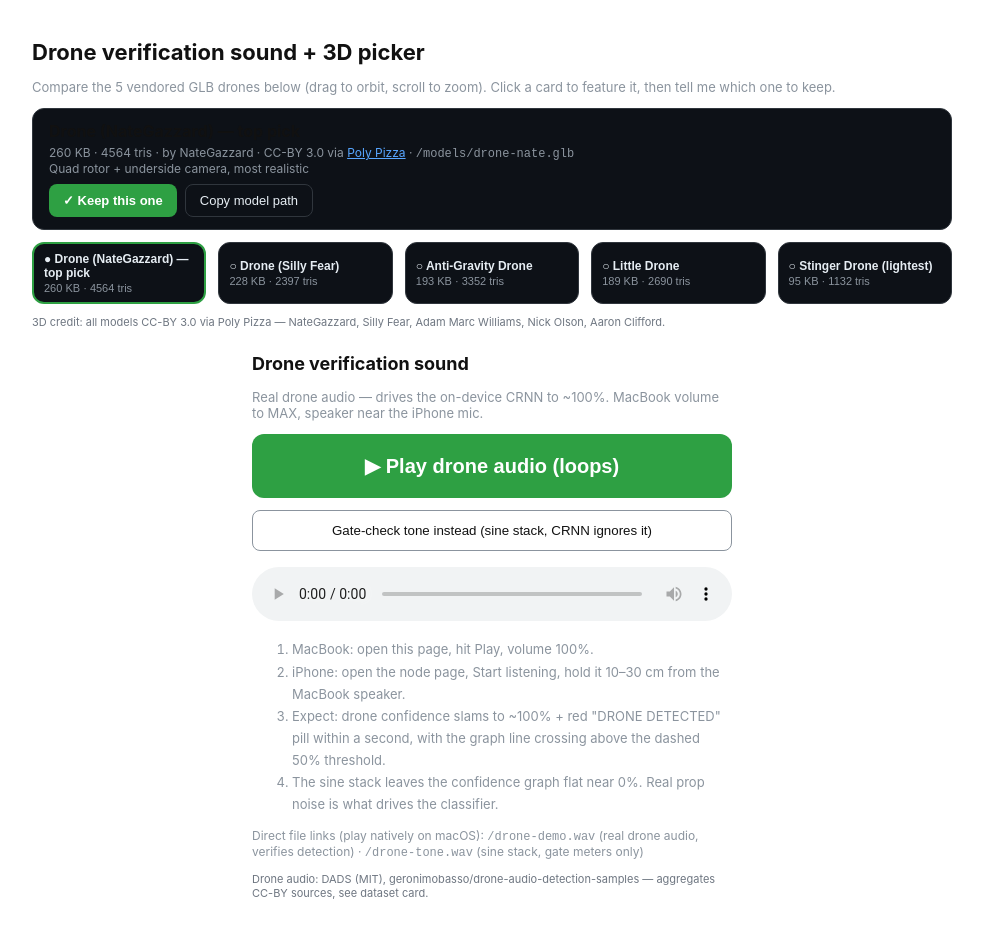
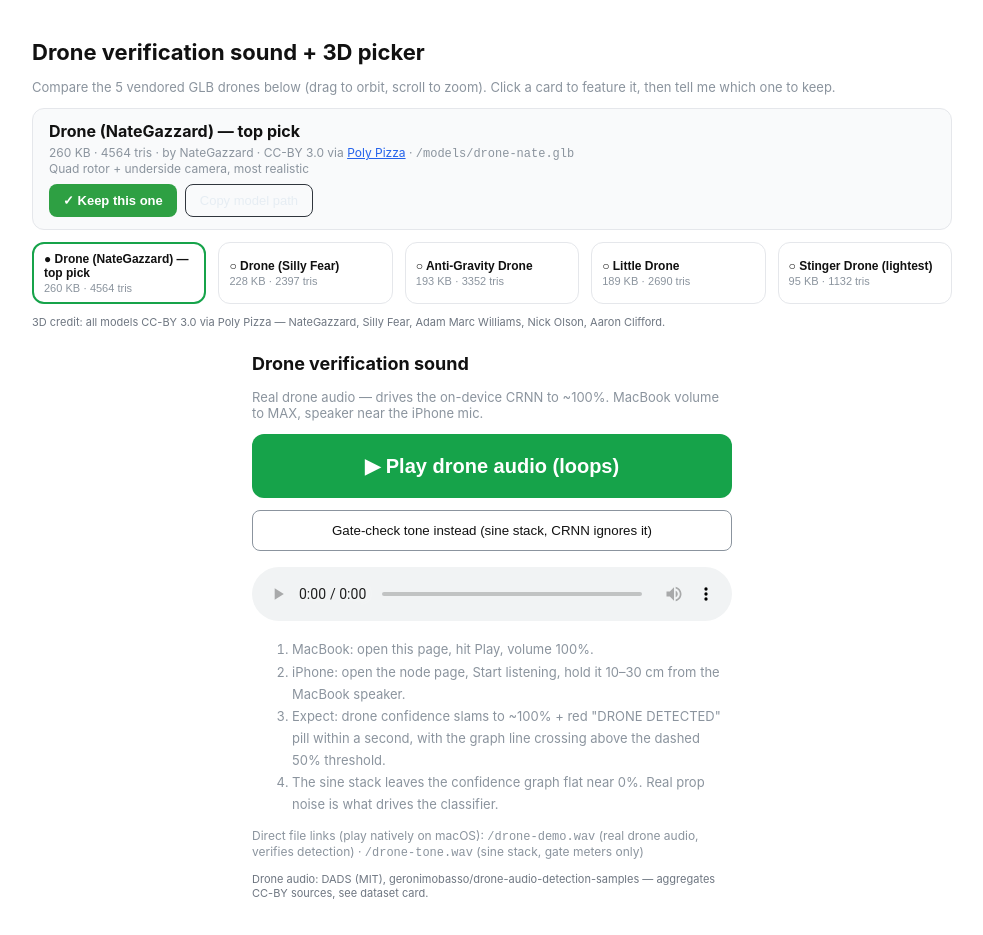
Before and after one commit to hongnoul/dnhacks-node, a Next.js app in the folder ml-demo/: page /tone in a window 1280 px wide. Shown: the whole page, without its empty margins (148-1131 px from the left). Built offline with nearby package versions, Linux system fonts and the light colour scheme.

Commit message:
Tone page: light theme to match white node page

```diff
--- a/ml-demo/app/tone/page.tsx
+++ b/ml-demo/app/tone/page.tsx
@@ -188,10 +188,10 @@ export default function TonePage() {
       {/* Featured viewer */}
       <div
         style={{
-          border: "1px solid #30363d",
+          border: "1px solid #e5e7eb",
           borderRadius: 12,
           overflow: "hidden",
-          background: "#0d1117",
+          background: "#f9fafb",
         }}
       >
         <MV
@@ -201,7 +201,7 @@ export default function TonePage() {
           auto-rotate
           shadow-intensity="1"
           interaction-prompt="auto"
-          style={{ width: "100%", height: 380, background: "#11161d" }}
+          style={{ width: "100%", height: 380, background: "#f3f4f6" }}
         />
         <div style={{ padding: "12px 16px" }}>
           <div style={{ fontWeight: 700 }}>{selected.name}</div>
@@ -212,7 +212,7 @@ export default function TonePage() {
               href={selected.page}
               target="_blank"
               rel="noreferrer"
-              style={{ color: "#58a6ff" }}
+              style={{ color: "#2563eb" }}
             >
               Poly Pizza
             </a>{" "}
@@ -288,9 +288,9 @@ export default function TonePage() {
                 borderRadius: 12,
                 overflow: "hidden",
                 cursor: "pointer",
-                background: "#0d1117",
-                color: "#e6edf3",
-                border: active ? "2px solid #2ea043" : "1px solid #30363d",
+                background: "#fff",
+                color: "#111",
+                border: active ? "2px solid #16a34a" : "1px solid #e5e7eb",
                 padding: 0,
               }}
             >
@@ -303,7 +303,7 @@ export default function TonePage() {
                 style={{
                   width: "100%",
                   height: 140,
-                  background: "#11161d",
+                  background: "#f3f4f6",
                   pointerEvents: "none",
                 }}
               />
@@ -343,7 +343,7 @@ export default function TonePage() {
                 fontSize: 20,
                 borderRadius: 12,
                 border: "none",
-                background: "#2ea043",
+                background: "#16a34a",
                 color: "white",
                 fontWeight: 700,
               }}
@@ -374,7 +374,7 @@ export default function TonePage() {
               fontSize: 20,
               borderRadius: 12,
               border: "none",
-              background: "#f85149",
+              background: "#dc2626",
               color: "white",
               fontWeight: 700,
             }}
```
